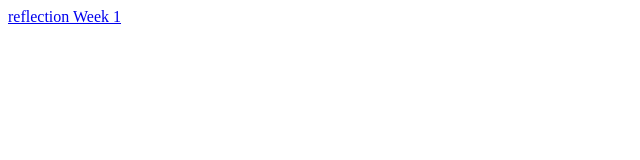
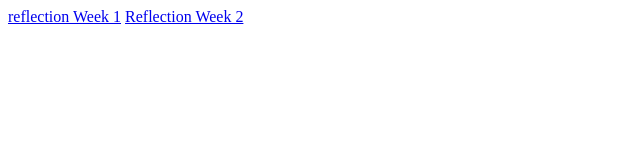
Before and after one commit to kasonmills/CSE170-KasonMills, a plain HTML site: page index.html in a window 1280 px wide. Shown: the whole page, without its empty margins (0-640 px from the left). Drawn offline with Linux system fonts and the light colour scheme.

Commit message:
Update index.html

```diff
--- a/index.html
+++ b/index.html
@@ -2,5 +2,6 @@
 
 <body>
    <a href="./reflection1.doc"> reflection Week 1</a>
+   <a href="Document.docx"> Reflection Week 2</a>
    </body>
 </html>
```
